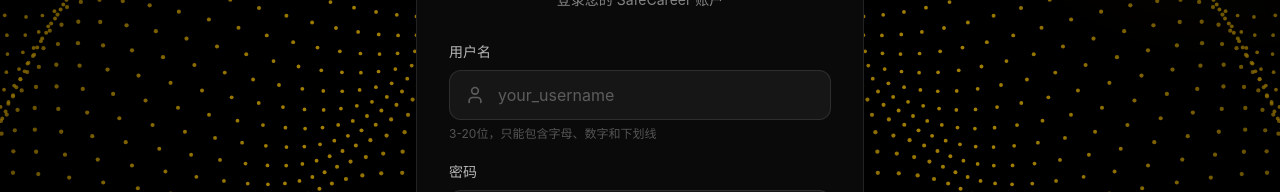
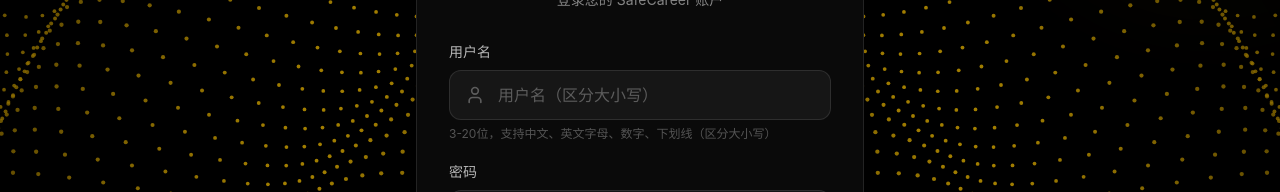
Before and after one commit to XimilalaXiang/law-web, a React (Vite) app: page /auth in a window 1280 px wide. Shown: the part 251-443 px from the top of the page. Built offline with nearby package versions, Linux system fonts and the light colour scheme.

Commit message:
feat: support Chinese, uppercase, lowercase usernames (case-sensitive)

```diff
--- a/src/contexts/AuthContext.tsx
+++ b/src/contexts/AuthContext.tsx
@@ -38,11 +38,11 @@ export const AuthProvider: React.FC<{ children: ReactNode }> = ({ children }) =>
   // 注册
   const signUp = async (username: string, password: string): Promise<{ error: string | null }> => {
     try {
-      // 检查用户名是否已存在
+      // 检查用户名是否已存在（区分大小写）
       const { data: existingUser } = await supabase
         .from('users')
         .select('id')
-        .eq('username', username.toLowerCase())
+        .eq('username', username)
         .single();
 
       if (existingUser) {
@@ -52,12 +52,12 @@ export const AuthProvider: React.FC<{ children: ReactNode }> = ({ children }) =>
       // 哈希密码
       const passwordHash = await hashPassword(password);
 
-      // 创建用户
+      // 创建用户（保留原始大小写）
       const { data, error } = await supabase
         .from('users')
         .insert([
           {
-            username: username.toLowerCase(),
+            username: username,
             password_hash: passwordHash,
           }
         ])
@@ -89,11 +89,11 @@ export const AuthProvider: React.FC<{ children: ReactNode }> = ({ children }) =>
   // 登录
   const signIn = async (username: string, password: string): Promise<{ error: string | null }> => {
     try {
-      // 查找用户
+      // 查找用户（区分大小写）
       const { data: userData, error } = await supabase
         .from('users')
         .select('*')
-        .eq('username', username.toLowerCase())
+        .eq('username', username)
         .single();
 
       if (error || !userData) {
--- a/src/pages/Auth.tsx
+++ b/src/pages/Auth.tsx
@@ -49,8 +49,8 @@ const Auth = () => {
       return;
     }
 
-    if (!/^[a-zA-Z0-9_]+$/.test(username)) {
-      setError('用户名只能包含字母、数字和下划线');
+    if (!/^[\u4e00-\u9fa5a-zA-Z0-9_]+$/.test(username)) {
+      setError('用户名只能包含中文、英文字母、数字和下划线');
       setIsLoading(false);
       return;
     }
@@ -168,16 +168,15 @@ const Auth = () => {
                 <input
                   type="text"
                   value={username}
-                  onChange={(e) => setUsername(e.target.value.toLowerCase())}
-                  placeholder="your_username"
+                  onChange={(e) => setUsername(e.target.value)}
+                  placeholder="用户名（区分大小写）"
                   required
                   minLength={3}
                   maxLength={20}
-                  pattern="[a-zA-Z0-9_]+"
                   className="w-full pl-12 pr-4 py-3 bg-white/5 border border-white/10 rounded-xl text-white placeholder-white/30 focus:outline-none focus:border-[var(--primary)]/50 focus:ring-2 focus:ring-[var(--primary)]/20 transition-all duration-200"
                 />
               </div>
-              <p className="mt-1.5 text-xs text-white/30">3-20位，只能包含字母、数字和下划线</p>
+              <p className="mt-1.5 text-xs text-white/30">3-20位，支持中文、英文字母、数字、下划线（区分大小写）</p>
             </div>
 
             {/* 密码 */}
```
Also changed, not shown: src/components/WaveParticlesBackground.tsx (line endings or trailing spaces), src/data/antiScamContent.ts (line endings or trailing spaces), src/lib/learningProgress.ts (line endings or trailing spaces), src/lib/legalProgress.ts (line endings or trailing spaces), src/lib/quizProgress.ts (line endings or trailing spaces).
